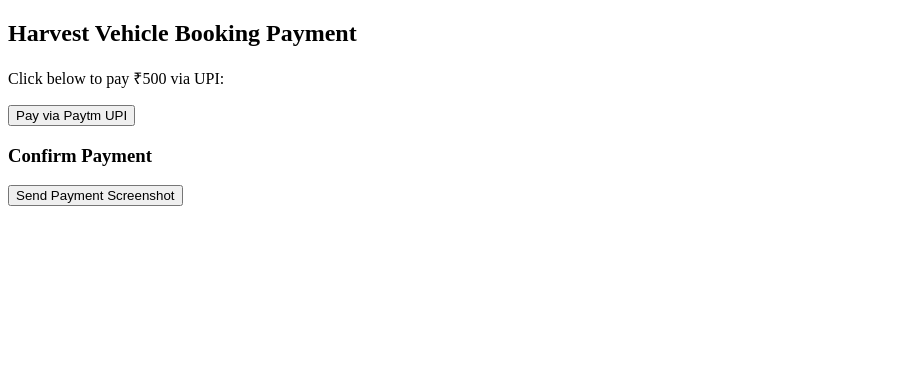
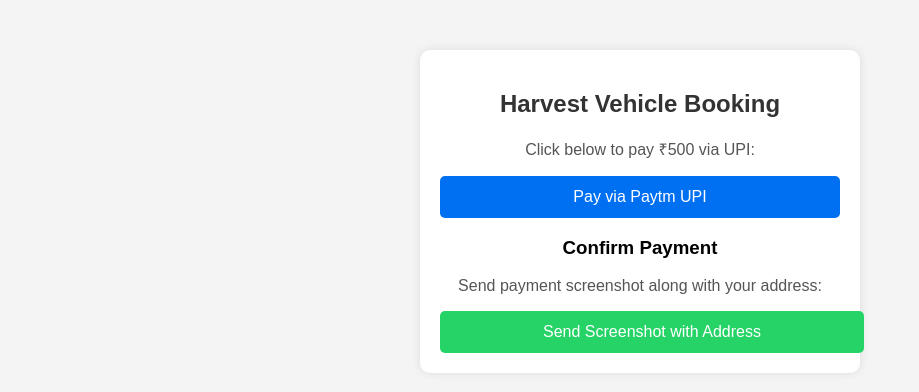
Before and after one commit to VIGNESH007-DE/paytm-, a plain HTML site: page index.html in a window 1280 px wide. Shown: the whole page, without its empty margins (0-919 px from the left). Drawn offline with Linux system fonts and the light colour scheme.

Commit message:
Update index.html

```diff
--- a/index.html
+++ b/index.html
@@ -3,25 +3,77 @@
 <head>
     <meta charset="UTF-8">
     <meta name="viewport" content="width=device-width, initial-scale=1.0">
-    <title>Pay for Harvest Vehicle</title>
+    <title>Harvest Vehicle Payment</title>
+    <style>
+        body {
+            font-family: Arial, sans-serif;
+            text-align: center;
+            background-color: #f4f4f4;
+            margin: 0;
+            padding: 0;
+        }
+        .container {
+            max-width: 400px;
+            background: white;
+            padding: 20px;
+            margin: 50px auto;
+            border-radius: 10px;
+            box-shadow: 0px 0px 10px rgba(0, 0, 0, 0.1);
+        }
+        h2 {
+            color: #333;
+        }
+        p {
+            font-size: 16px;
+            color: #555;
+        }
+        .btn {
+            display: block;
+            width: 100%;
+            background: #0070f3;
+            color: white;
+            border: none;
+            padding: 12px;
+            font-size: 16px;
+            border-radius: 5px;
+            cursor: pointer;
+            text-decoration: none;
+            margin-top: 10px;
+        }
+        .btn:hover {
+            background: #0059c9;
+        }
+        .whatsapp-btn {
+            background: #25d366;
+        }
+        .whatsapp-btn:hover {
+            background: #1ebc58;
+        }
+    </style>
     <script>
-        function showSuccess() {
-            alert("Payment Successful! Wait for a call.");
+        function redirectToPaytm() {
+            alert("Redirecting to Paytm UPI. Please complete your payment.");
+            window.location.href = "upi://pay?pa=7010686652@ptyes&pn=Harvest%20Vehicle&mc=0000&tid=123456789&tr=ORDER123&tn=Harvest%20Vehicle%20Booking&am=500&cu=INR";
         }
     </script>
 </head>
 <body>
-    <h2>Harvest Vehicle Booking Payment</h2>
 
-    <p>Click below to pay ₹500 via UPI:</p>
+    <div class="container">
+        <h2>Harvest Vehicle Booking</h2>
+        <p>Click below to pay ₹500 via UPI:</p>
 
-    <a href="upi://pay?pa=7010686652@ptyes&pn=YOUR_NAME&mc=0000&tid=123456789&tr=ORDER123&tn=Harvest Vehicle Booking&am=500&cu=INR" target="_blank" onclick="showSuccess()">
-        <button>Pay via Paytm UPI</button>
-    </a>
+        <!-- Pay via UPI Button -->
+        <button class="btn" onclick="redirectToPaytm()">Pay via Paytm UPI</button>
 
-    <h3>Confirm Payment</h3>
-    <a href="https://wa.me/7010686652?text=I've%20paid%20₹500%20for%20Harvest%20Vehicle.%20Here%20is%20the%20screenshot:" target="_blank">
-        <button>Send Payment Screenshot</button>
-    </a>
+        <h3>Confirm Payment</h3>
+        <p>Send payment screenshot along with your address:</p>
+
+        <!-- WhatsApp Confirmation Button -->
+        <a class="btn whatsapp-btn" href="https://wa.me/7010686652?text=I've%20paid%20₹500%20for%20Harvest%20Vehicle.%20Here%20is%20the%20screenshot.%20My%20address%20is:%20" target="_blank">
+            Send Screenshot with Address
+        </a>
+    </div>
+
 </body>
 </html>
```
